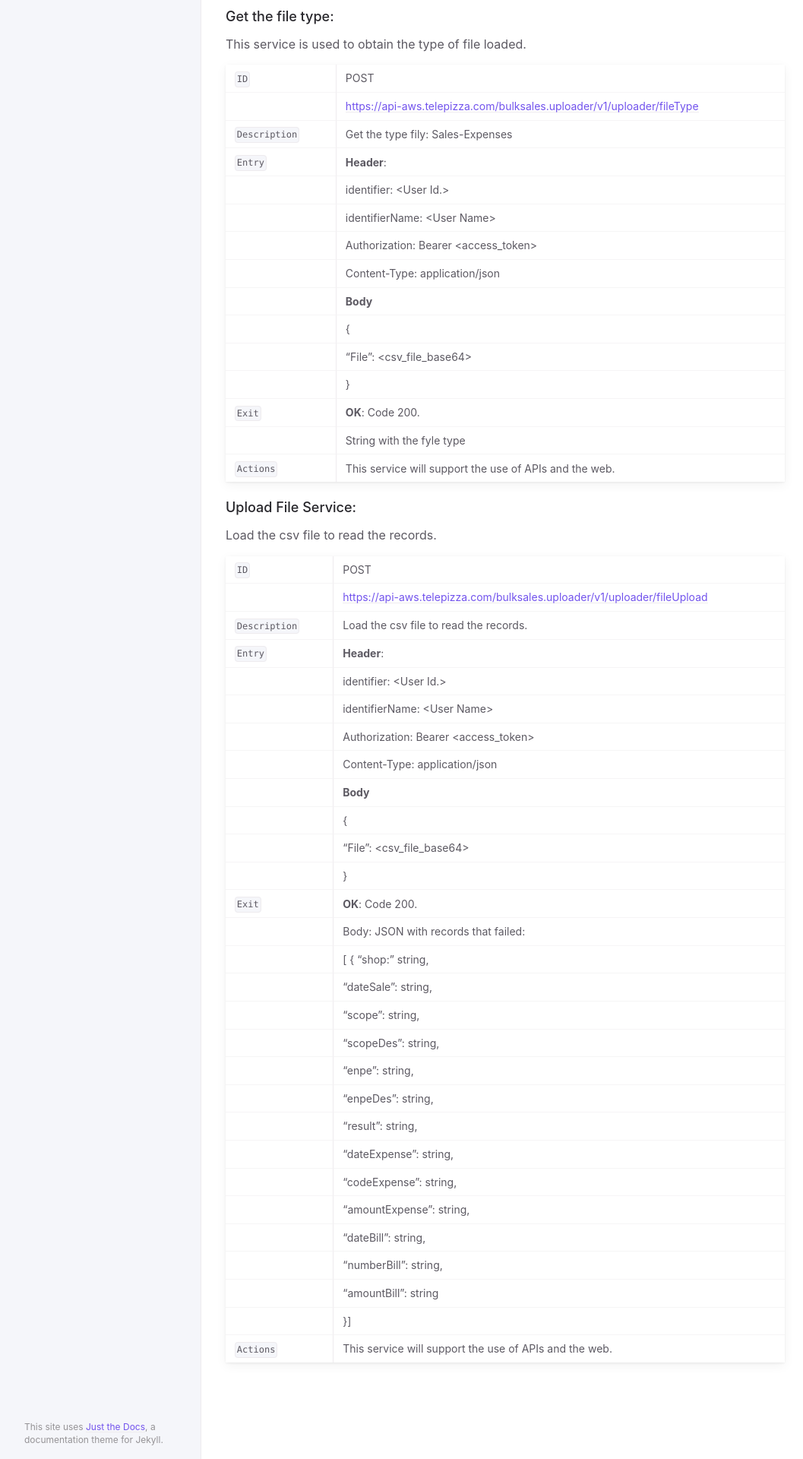
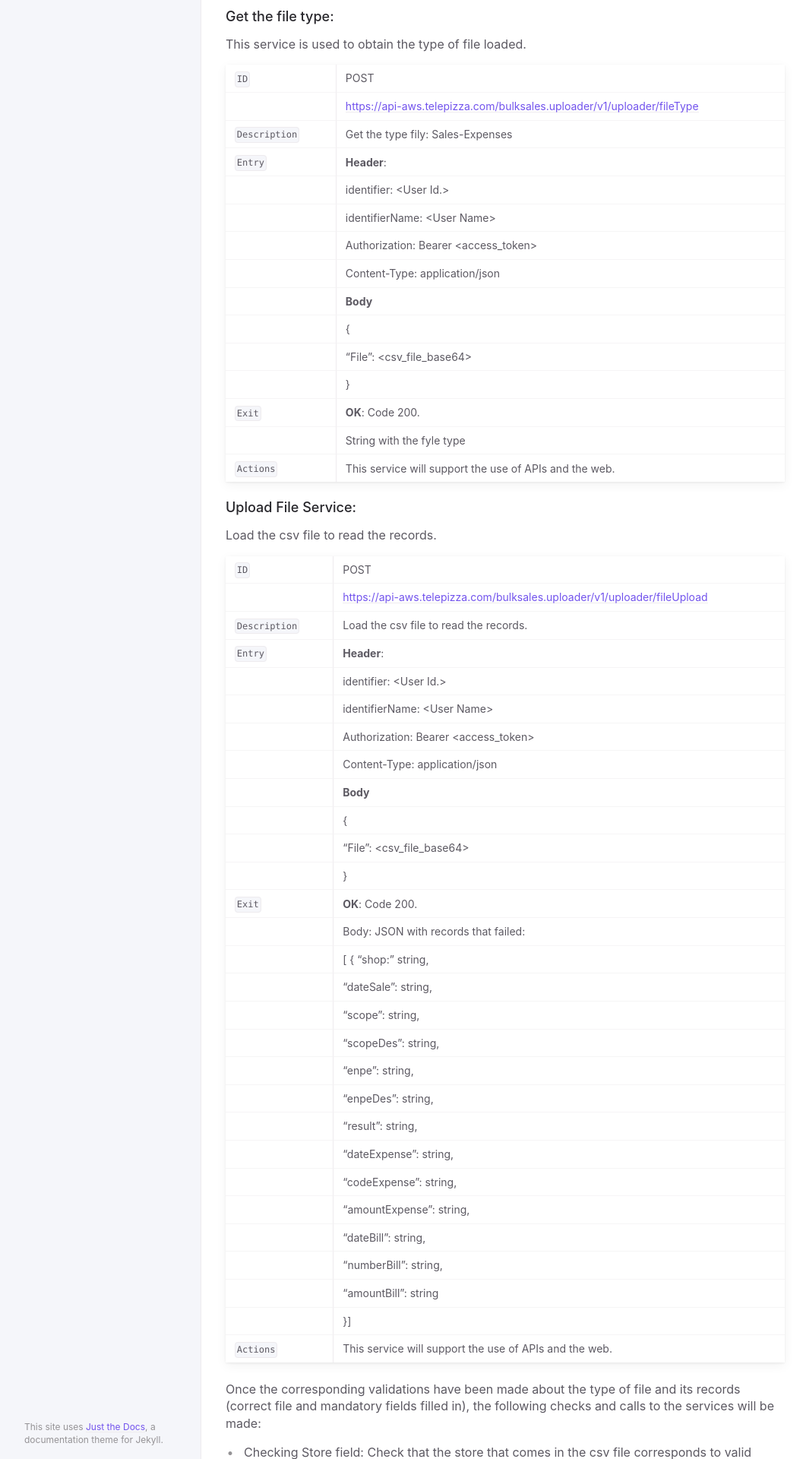
Before and after one commit to abeltranes/abeltranes.github.io, a Jekyll site: the page built from docs/API_Services_Bulksales_2.md, in a window 1280 px wide. Shown: the part 3080-5000 px from the top of the page at 76% size, without its empty margins (91-1148 px from the left). Built offline with Jekyll 4.4.1, drawn with Linux system fonts in a browser that asks for light colours; some of the changed text lies outside the part shown.

Commit message:
Update API_Services_Bulksales_2.md

```diff
--- a/docs/API_Services_Bulksales_2.md
+++ b/docs/API_Services_Bulksales_2.md
@@ -146,3 +146,19 @@ Load the csv file to read the records.
    | “amountBill”: string
    | \}]
 `` Actions `` | This service will support the use of APIs and the web.
+
+Once the corresponding validations have been made about the type of file and its records (correct file and mandatory fields filled in), the following checks and calls to the services will be made:
+
+- Checking Store field: Check that the store that comes in the csv file corresponds to valid store. Service defined in point 4.1.1
+
+- Checking the fields Tax1, Tax2, Tax3, SurchargeTax1 and SurchargeTax2: Check that the types of Taxes entered in these fields correspond to the correct taxes for the country indicated. Service defined in point 4.1.2
+
+Check the quantities entered:
+
+- Check that the values entered are not null or empty.
+
+- For each of the channels and areas we carry out the following operations:
+
+-- Check that the order number is greater than 0.
+
+-- Calculate the total amounts:
```
